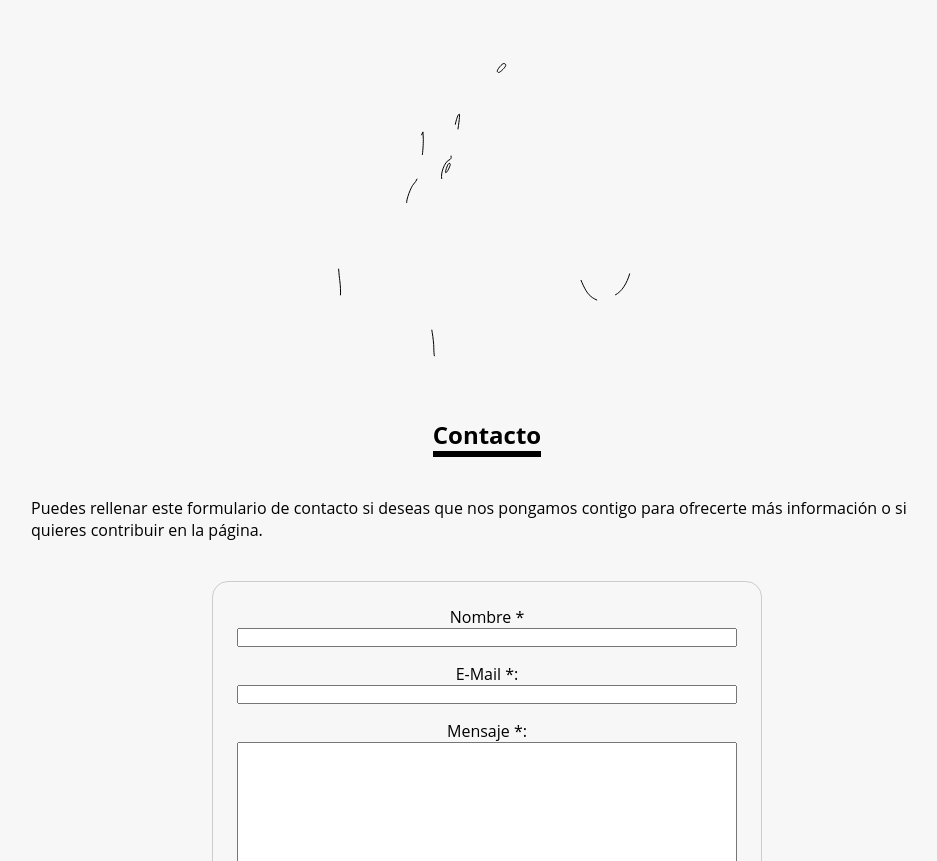
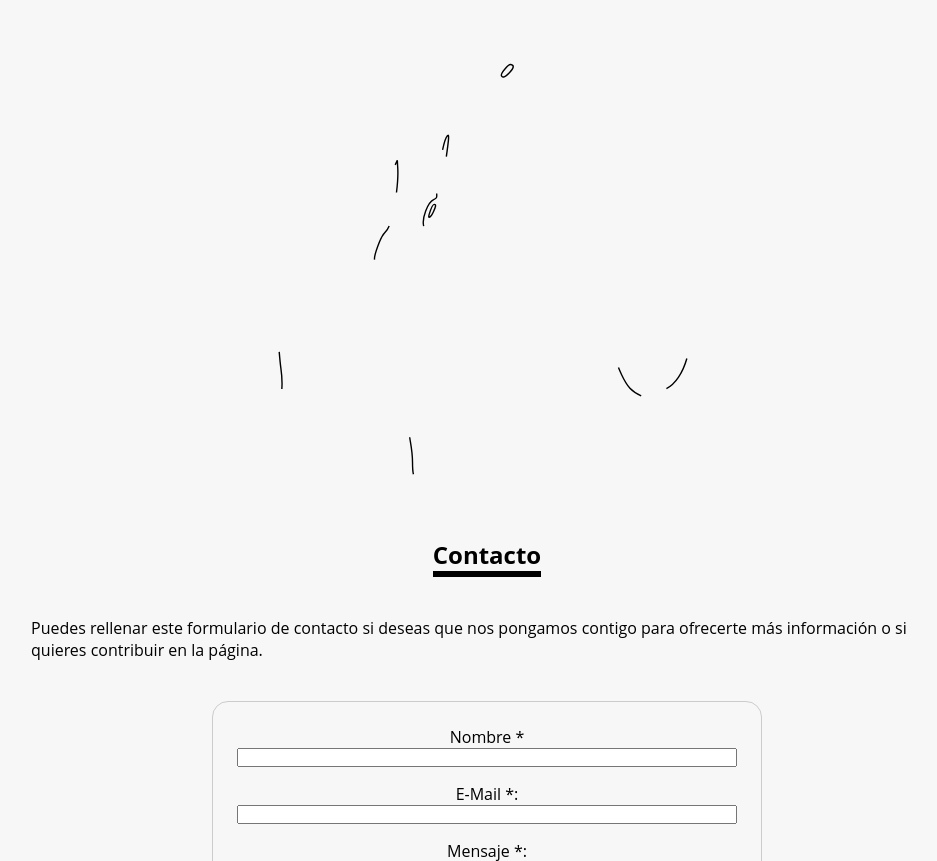
Before and after one commit to fjcoto/html_css_p3, a website built with Parcel: page src/presentation.html in a window 1280 px wide. Shown: the part 1793-2654 px from the top of the page, without its empty margins (153-1090 px from the left). Built offline with nearby package versions, Linux system fonts and the light colour scheme; a web font is replaced by a local one.

Commit message:
Continue P2

```diff
--- a/src/assets/styles/styles.css
+++ b/src/assets/styles/styles.css
@@ -296,9 +296,11 @@ ul {
     0% {
         transform: translateY((-200px) rotate(0deg));
     }
+
     50% {
         transform: translateY(0) rotate(20deg);
     }
+
     100% {
         transform: translateY(0) rotate(-20deg);
     }
@@ -308,15 +310,19 @@ ul {
     0% {
         transform: translateY(0) rotate(-20deg);
     }
+
     25% {
         transform: translateY(0) rotate(20deg);
     }
+
     50% {
         transform: translateY(0) rotate(-15deg);
     }
+
     75% {
         transform: translateY(0) rotate(15deg);
     }
+
     100% {
         transform: translateY(0) rotate(0deg);
     }
@@ -327,8 +333,9 @@ ul {
 }
 
 .img-signature {
-    width: 500px;
-    height: 300px;
+    width: 700px;
+    height: auto;
+    max-width: 100%;
 }
 
 .img-signature path {
@@ -342,6 +349,7 @@ ul {
     from {
         stroke-dashoffset: 1000;
     }
+
     to {
         stroke-dashoffset: 0;
     }
--- a/src/presentation.html
+++ b/src/presentation.html
@@ -115,7 +115,7 @@
                 xmlns:rdf="http://www.w3.org/1999/02/22-rdf-syntax-ns#" xmlns:svg="http://www.w3.org/2000/svg"
                 xmlns="http://www.w3.org/2000/svg" xmlns:sodipodi="http://sodipodi.sourceforge.net/DTD/sodipodi-0.dtd"
                 xmlns:inkscape="http://www.inkscape.org/namespaces/inkscape" id="svg2" version="1.1"
-                inkscape:version="0.48.1 " sodipodi:docname="Freddie_Mercury_Autograph.jpg">
+                inkscape:version="0.48.1 " viewBox="0 0 500 300" sodipodi:docname="Freddie_Mercury_Autograph.jpg">
                 <metadata id="metadata8">
                     <rdf:RDF>
                         <cc:Work rdf:about="">
```
